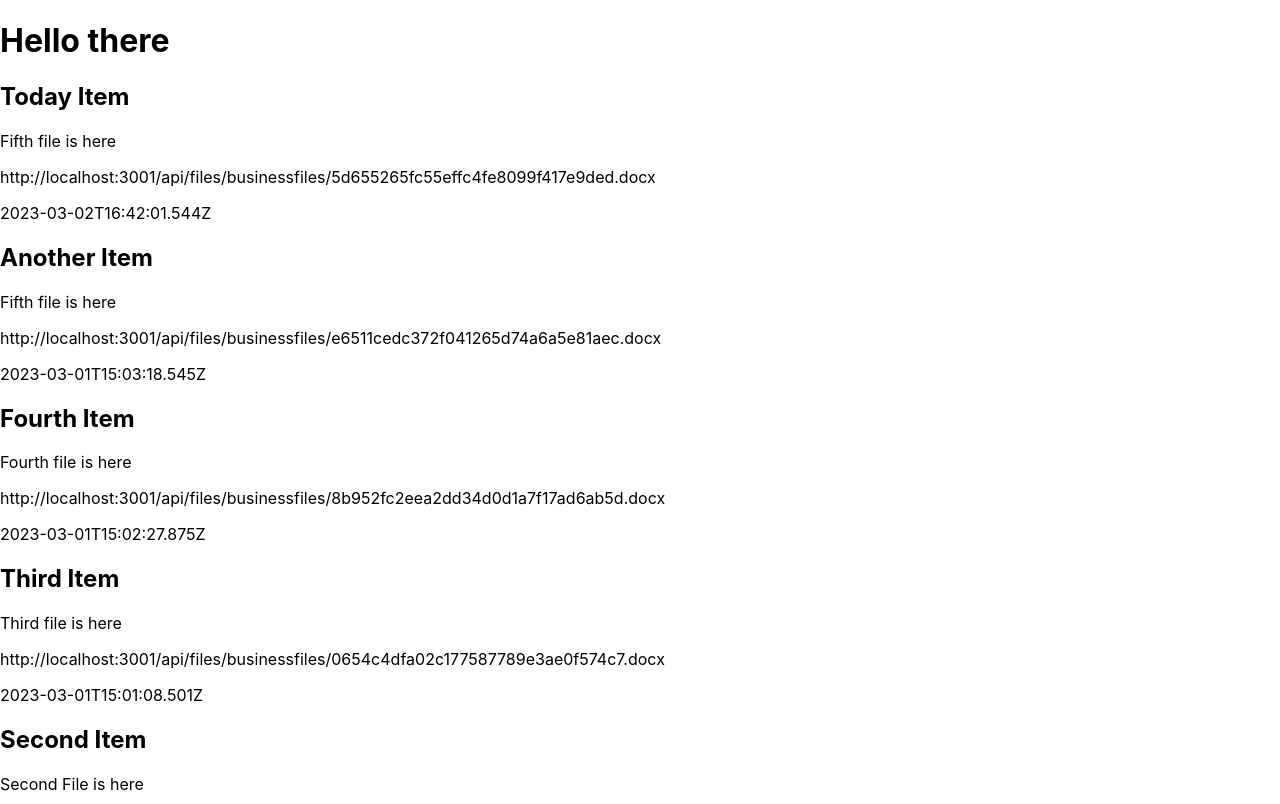
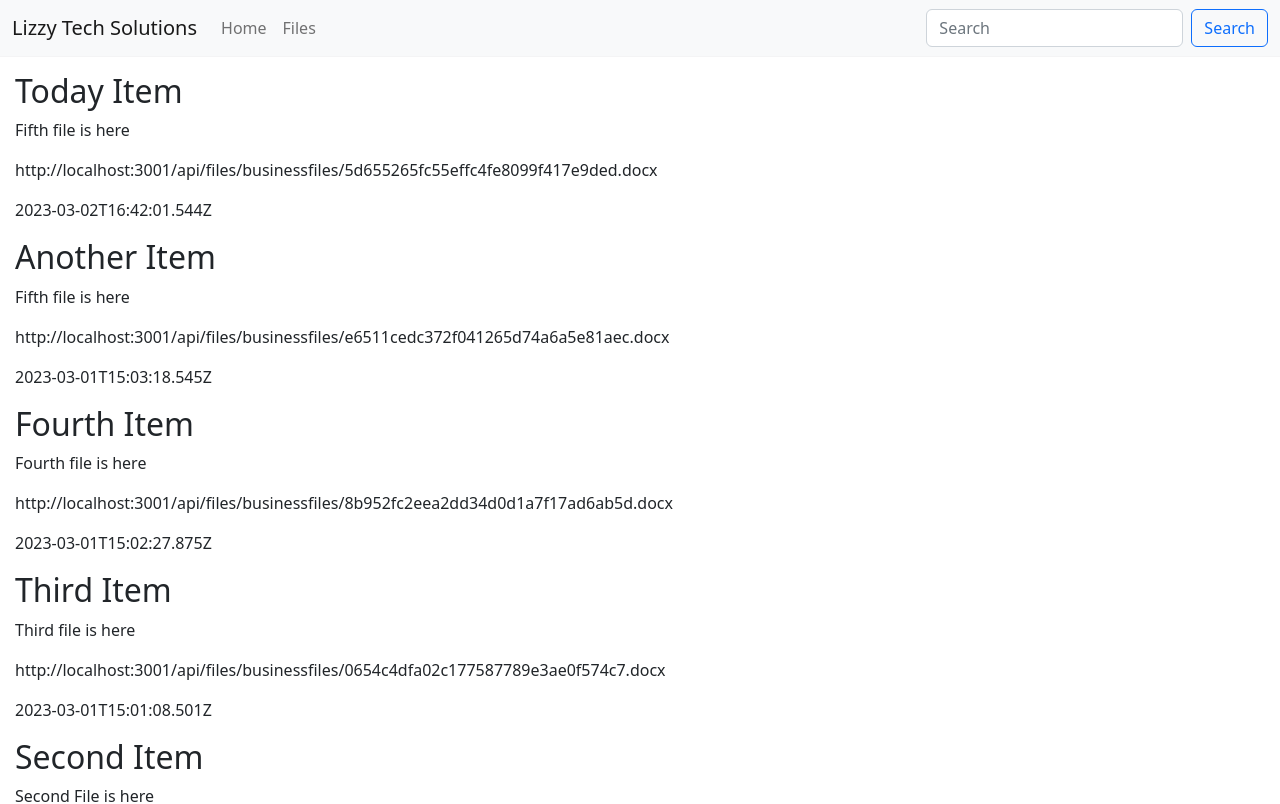
Before and after one commit to Santadd/divine-file-server, a React (Create React App) app in the folder client/: page / in a window 1280 px wide. Shown: the top 804 px of the page. Built offline with nearby package versions, Linux system fonts and the light colour scheme.

Commit message:
create components

```diff
--- a/client/package.json
+++ b/client/package.json
@@ -10,8 +10,11 @@
     "@types/node": "^16.7.13",
     "@types/react": "^18.0.0",
     "@types/react-dom": "^18.0.0",
+    "bootstrap": "^5.2.3",
     "react": "^18.2.0",
+    "react-bootstrap": "^2.7.2",
     "react-dom": "^18.2.0",
+    "react-router-dom": "^6.8.2",
     "react-scripts": "5.0.1",
     "typescript": "^4.4.2",
     "web-vitals": "^2.1.0"
--- a/client/src/App.tsx
+++ b/client/src/App.tsx
@@ -1,70 +1,16 @@
+import { Container } from "react-bootstrap";
+import Header from "./components/Header";
+import Body from "./components/Body";
+import BusFiles from "./components/BusFiles";
+
 export default function App() {
 
-  const businessfiles = [
-    {
-      "id": 6,
-      "title": "Today Item",
-      "description": "Fifth file is here",
-      "file": "http://localhost:3001/api/files/businessfiles/5d655265fc55effc4fe8099f417e9ded.docx",
-      "dateAdded": "2023-03-02T16:42:01.544Z"
-    },
-    {
-      "id": 5,
-      "title": "Another Item",
-      "description": "Fifth file is here",
-      "file": "http://localhost:3001/api/files/businessfiles/e6511cedc372f041265d74a6a5e81aec.docx",
-      "dateAdded": "2023-03-01T15:03:18.545Z"
-    },
-    {
-      "id": 4,
-      "title": "Fourth Item",
-      "description": "Fourth file is here",
-      "file": "http://localhost:3001/api/files/businessfiles/8b952fc2eea2dd34d0d1a7f17ad6ab5d.docx",
-      "dateAdded": "2023-03-01T15:02:27.875Z"
-    },
-    {
-      "id": 3,
-      "title": "Third Item",
-      "description": "Third file is here",
-      "file": "http://localhost:3001/api/files/businessfiles/0654c4dfa02c177587789e3ae0f574c7.docx",
-      "dateAdded": "2023-03-01T15:01:08.501Z"
-    },
-    {
-      "id": 2,
-      "title": "Second Item",
-      "description": "Second File is here",
-      "file": "http://localhost:3001/api/files/businessfiles/7ae72dd95d484e08ea073e5d7e218905.jpg",
-      "dateAdded": "2023-03-01T14:55:31.488Z"
-    },
-    {
-      "id": 1,
-      "title": "Fifth Item",
-      "description": "this is my file",
-      "file": "http://localhost:3001/api/files/businessfiles/50c9037913da1ea9d28c4621510337df.png",
-      "dateAdded": "2023-03-01T14:43:37.413Z"
-    }
-  ]
-
-
-
   return (
-    <div>
-      <h1>Hello there</h1>
-      {
-        businessfiles.length === 0 ?
-        <p>No files here</p>
-        :
-        businessfiles.map((file) => {
-          return (
-            <div key={file.id}>
-              <h2>{file.title}</h2>
-              <p>{file.description}</p>
-              <p>{file.file}</p>
-              <p>{file.dateAdded}</p>
-            </div>
-          )
-        })
-      }
-    </div>
+    <Container fluid className="App">
+      <Header />
+      <Body>
+        <BusFiles />
+      </Body>
+    </Container>
   );
 }
--- /dev/null
+++ b/client/src/components/Body.tsx
@@ -0,0 +1,14 @@
+import Container from 'react-bootstrap/Container';
+
+interface BodyProps {
+    children : React.ReactNode;
+}
+
+export default function Body(props: BodyProps) {
+    console.log(props)
+    return (
+        <Container className="Body">
+            {props.children}
+        </Container>
+    )
+}
--- /dev/null
+++ b/client/src/components/BusFiles.tsx
@@ -0,0 +1,65 @@
+export default function BusFiles() {
+  const businessfiles = [
+    {
+      id: 6,
+      title: "Today Item",
+      description: "Fifth file is here",
+      file: "http://localhost:3001/api/files/businessfiles/5d655265fc55effc4fe8099f417e9ded.docx",
+      dateAdded: "2023-03-02T16:42:01.544Z",
+    },
+    {
+      id: 5,
+      title: "Another Item",
+      description: "Fifth file is here",
+      file: "http://localhost:3001/api/files/businessfiles/e6511cedc372f041265d74a6a5e81aec.docx",
+      dateAdded: "2023-03-01T15:03:18.545Z",
+    },
+    {
+      id: 4,
+      title: "Fourth Item",
+      description: "Fourth file is here",
+      file: "http://localhost:3001/api/files/businessfiles/8b952fc2eea2dd34d0d1a7f17ad6ab5d.docx",
+      dateAdded: "2023-03-01T15:02:27.875Z",
+    },
+    {
+      id: 3,
+      title: "Third Item",
+      description: "Third file is here",
+      file: "http://localhost:3001/api/files/businessfiles/0654c4dfa02c177587789e3ae0f574c7.docx",
+      dateAdded: "2023-03-01T15:01:08.501Z",
+    },
+    {
+      id: 2,
+      title: "Second Item",
+      description: "Second File is here",
+      file: "http://localhost:3001/api/files/businessfiles/7ae72dd95d484e08ea073e5d7e218905.jpg",
+      dateAdded: "2023-03-01T14:55:31.488Z",
+    },
+    {
+      id: 1,
+      title: "Fifth Item",
+      description: "this is my file",
+      file: "http://localhost:3001/api/files/businessfiles/50c9037913da1ea9d28c4621510337df.png",
+      dateAdded: "2023-03-01T14:43:37.413Z",
+    },
+  ];
+
+  return (
+    <div>
+      {businessfiles.length === 0 ? (
+        <p>No files here</p>
+      ) : (
+        businessfiles.map((file) => {
+          return (
+            <div key={file.id}>
+              <h2>{file.title}</h2>
+              <p>{file.description}</p>
+              <p>{file.file}</p>
+              <p>{file.dateAdded}</p>
+            </div>
+          );
+        })
+      )}
+    </div>
+  );
+}
--- /dev/null
+++ b/client/src/components/Header.tsx
@@ -0,0 +1,38 @@
+import {
+  Navbar,
+  Container,
+  Nav,
+  Form,
+  Button,
+} from "react-bootstrap";
+
+export default function Header() {
+  return (
+    <Navbar bg="light" expand="lg" sticky="top" className="Header">
+      <Container fluid>
+        <Navbar.Brand href="#">Lizzy Tech Solutions</Navbar.Brand>
+        <Navbar.Toggle aria-controls="navbarScroll" />
+        <Navbar.Collapse id="navbarScroll">
+          <Nav
+            variant="pills"
+            className="me-auto my-2 my-lg-0"
+            style={{ maxHeight: "100px" }}
+            navbarScroll
+          >
+            <Nav.Link href="#action1">Home</Nav.Link>
+            <Nav.Link href="#action2">Files</Nav.Link>
+          </Nav>
+          <Form className="d-flex">
+            <Form.Control
+              type="search"
+              placeholder="Search"
+              className="me-2"
+              aria-label="Search"
+            />
+            <Button variant="outline-primary">Search</Button>
+          </Form>
+        </Navbar.Collapse>
+      </Container>
+    </Navbar>
+  );
+}
--- a/client/src/index.css
+++ b/client/src/index.css
@@ -1,13 +1,12 @@
-body {
-  margin: 0;
-  font-family: -apple-system, BlinkMacSystemFont, 'Segoe UI', 'Roboto', 'Oxygen',
-    'Ubuntu', 'Cantarell', 'Fira Sans', 'Droid Sans', 'Helvetica Neue',
-    sans-serif;
-  -webkit-font-smoothing: antialiased;
-  -moz-osx-font-smoothing: grayscale;
+.App {
+  padding: 0;
 }
 
-code {
-  font-family: source-code-pro, Menlo, Monaco, Consolas, 'Courier New',
-    monospace;
+.Header {
+  border-bottom: 1px solid #eeecec6e;
 }
+
+.Body {
+  padding: 0;
+  margin: 15px;
+}
--- a/client/src/index.tsx
+++ b/client/src/index.tsx
@@ -1,5 +1,6 @@
 import React from 'react';
 import ReactDOM from 'react-dom/client';
+import 'bootstrap/dist/css/bootstrap.min.css';
 import './index.css';
 import App from './App';
 import reportWebVitals from './reportWebVitals';
```
